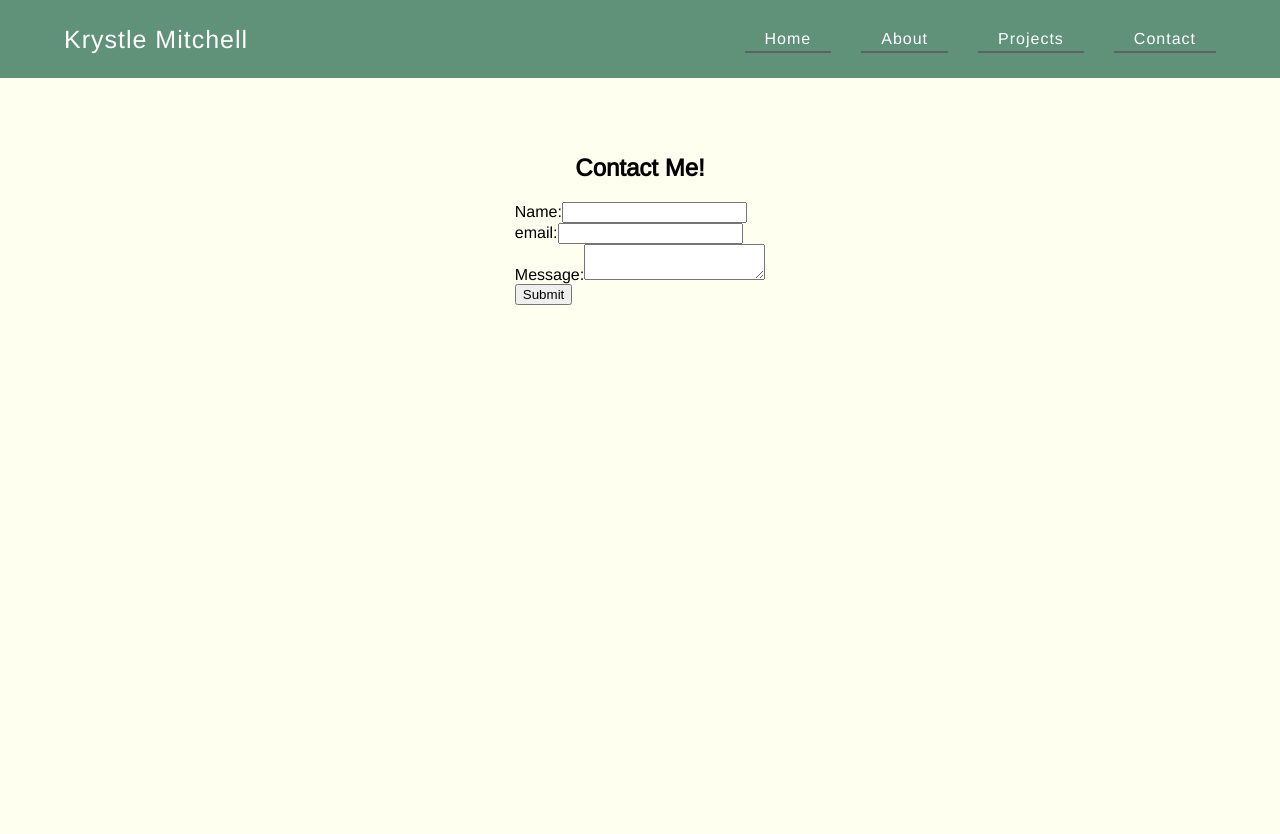
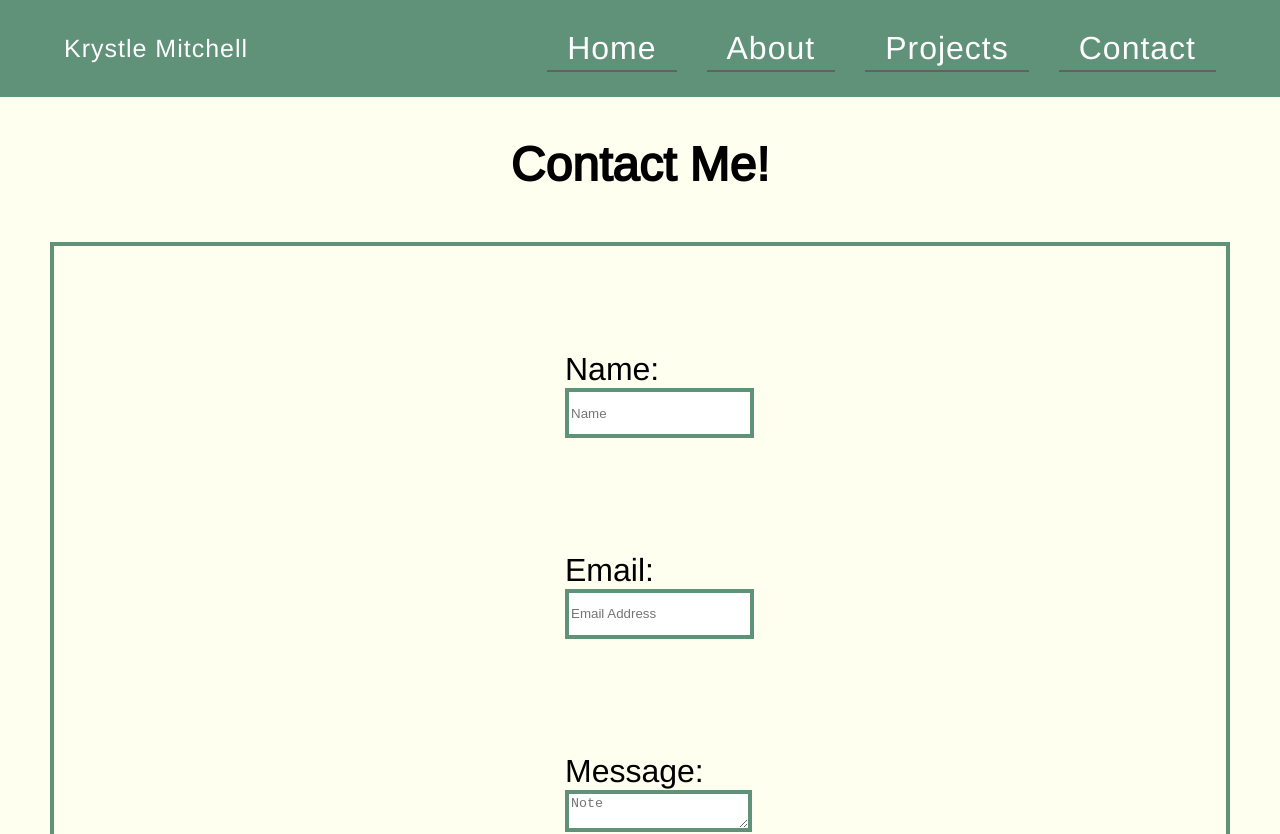
Before and after one commit to krystleM26/krystleM, a React (Create React App) app in the folder krystle-app/: page /contact in a window 1280 px wide. Shown: the top 834 px of the page. Before the commit the page ends 800 px from the top, so only its background shows below. Built offline with nearby package versions, Linux system fonts and the light colour scheme.

Commit message:
Contact Form CSS

```diff
--- a/krystle-app/src/App.css
+++ b/krystle-app/src/App.css
@@ -1,9 +1,8 @@
-
 
 .App {
   text-align: center;
   text-decoration: underline;
-  background-color: #B3BF40;
+  background-color: #b3bf40;
   border: 2px solid grey;
 
 }
@@ -13,15 +12,41 @@
   pointer-events: none;
 }
 
-.contact {
+  .contact form{
     display: flex;
     flex-direction: column;
     justify-content: center;
     align-items: center;
-margin: 5px 2px 2px;
+    margin: 50px;
+    height: 90vh;
+    border: 4px solid #609179;
+
+  }
+
+input {
+ height: 40px;
+ line-height: 1.5em;
+ border: 4px solid #609179;
+
+}
+
+
+
+  .label {
+    float: center;
+    text-align: left;
+    align-items: center;
+    margin: 10px;
+    margin-right: 60px;
+    width: 100px;
     padding: 4%;
   }
 
-button {
-  align-items: center;
+  textarea{
+    border: 4px solid #609179;
+    height: auto;
   }
+
+  textarea:focus, input:focus{
+    border: 4px solid #FF0000;
+  }
--- a/krystle-app/src/components/Contact.js
+++ b/krystle-app/src/components/Contact.js
@@ -29,21 +29,21 @@ function Contact() {
 
   return (
     <div className="contact">
-      <h2>Contact Me! </h2>
+      <h2>Contact Me!</h2>
       <form onSubmit={handleSubmit}>
-        <div>
+        <div className='label'>
           <label>Name:</label>
-          <input type="text" name="name" value={formInputs.name}  onChange={handleChange} required />
+          <input   type="text" name="name" value={formInputs.name}  onChange={handleChange} required  placeholder='Name'   />
         </div>
-        <div>
-          <label>email:</label>
-          <input type="text"  name="email" value={formInputs.email}  onChange={handleChange} required />
+        <div className='label'>
+          <label>Email:</label>
+          <input type="text"  name="email" value={formInputs.email}  onChange={handleChange} required  placeholder='Email Address'/>
         </div>
-        <div>
+        <div className='label'>
           <label>Message:</label>
-          <textarea type="text"  name="message" value={formInputs.message}
+          <textarea maxlength='250' type="text"  name="message" value={formInputs.message}
           onChange={handleChange}
-           required />
+           required  placeholder='Note'></textarea>
         </div>
         <button type='submit' value = 'Submit'>Submit</button>
       </form>
--- a/krystle-app/src/index.css
+++ b/krystle-app/src/index.css
@@ -6,6 +6,8 @@ body {
   box-sizing: border-box;
   font-family: "Arimo", sans-serif;
   background-color: ivory;
+  font-size: 2rem;
+  text-align: center;
 }
 
 .pages {
```
Lines whose indentation alone changed are shown as unchanged.
